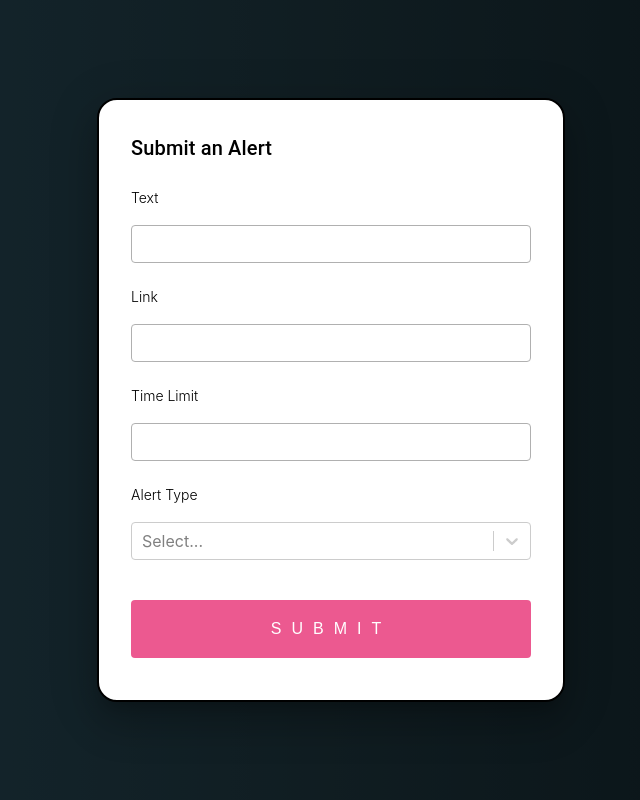
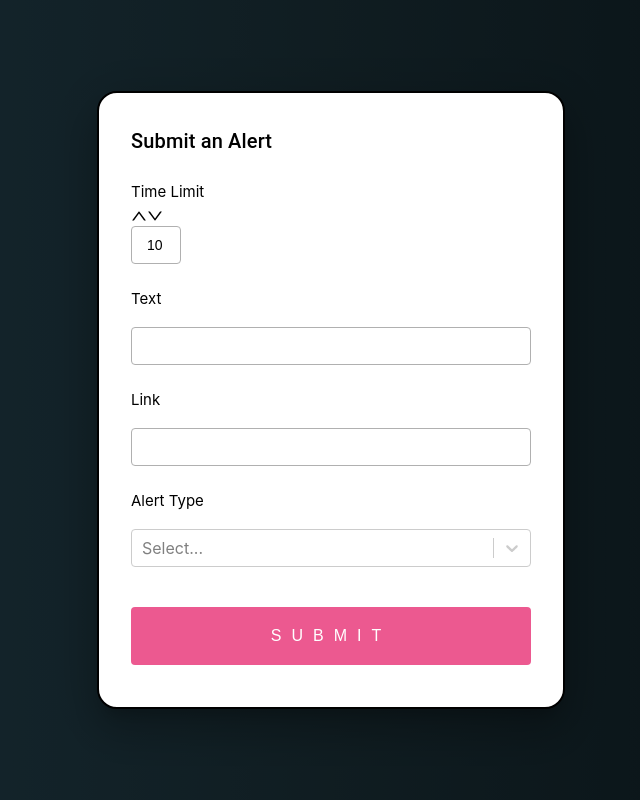
Before and after one commit to dougwperez/alert-manager, a React (Create React App) app: page / in a window 1280 px wide. Both pictures are taken after a click on the button "CREATE ALERT". Shown: the top 800 px of the page, without its empty margins (309-949 px from the left). Built offline with nearby package versions, Linux system fonts and the light colour scheme.

Commit message:
saving work

```diff
--- a/src/App.css
+++ b/src/App.css
@@ -70,8 +70,8 @@ label {
   margin-bottom: 13px;
   margin-top: 20px;
   color: black;
-  font-size: 14px;
-  font-weight: 300;
+  font-size: 15px;
+  font-weight: 400;
 }
 
 button[type="submit"],
--- a/src/App.js
+++ b/src/App.js
@@ -46,10 +46,10 @@ function App() {
         >
           Learn React
         </a> */}
-        <AlertExample />
+        <AlertExample showToast={showToast} />
       </header>
       <>
-        <div className="app">
+        {/* <div className="app">
           <p>React Toast Component</p>
           <div className="select">
             <Checkmark
@@ -79,7 +79,7 @@ function App() {
               />
             ))}
           </div>
-        </div>
+        </div> */}
 
         <Toast
           toastList={list}
--- a/src/components/AlertExample.js
+++ b/src/components/AlertExample.js
@@ -6,7 +6,7 @@ import Modal from "@mui/material/Modal";
 import Select from "react-select";
 import { useForm, Controller } from "react-hook-form";
 import { Checkbox, Input } from "@material-ui/core";
-import { Input as AntdInput } from "antd";
+import { Input as AntdInput, InputNumber } from "antd";
 import "../App.css";
 
 const style = {
@@ -22,15 +22,20 @@ const style = {
   p: 4,
 };
 
-export default function AlertExample() {
+export default function AlertExample(props) {
+  const { showToast } = props;
   const [open, setOpen] = React.useState(false);
-  const { control, handleSubmit } = useForm();
+  const { control, handleSubmit, reset } = useForm();
 
   const handleOpen = () => setOpen(true);
   const handleClose = () => setOpen(false);
 
   const onSubmit = (data) => {
-    alert(JSON.stringify(data));
+    // alert(JSON.stringify(data));
+    console.log("Koca: data ", data.severity.value);
+    showToast(data.severity.value);
+    handleClose();
+    reset();
   };
 
   return (
@@ -52,6 +57,15 @@ export default function AlertExample() {
           </Typography>
 
           <form onSubmit={handleSubmit(onSubmit)}>
+            <label style={{ marginBottom: -1 }}>Time Limit</label>
+            <Controller
+              render={({ field }) => (
+                <InputNumber min={1} {...field} style={{ width: 50 }} />
+              )}
+              name="timeLimit"
+              control={control}
+              defaultValue="10"
+            />
             <label>Text</label>
             <Controller
               render={({ field }) => <AntdInput {...field} />}
@@ -66,16 +80,9 @@ export default function AlertExample() {
               control={control}
               defaultValue=""
             />
-            <label>Time Limit</label>
-            <Controller
-              render={({ field }) => <AntdInput {...field} />}
-              name="timeLimit"
-              control={control}
-              defaultValue=""
-            />
             <label>Alert Type</label>
             <Controller
-              name="iceCreamType"
+              name="severity"
               render={({ field }) => (
                 <Select
                   {...field}
```
